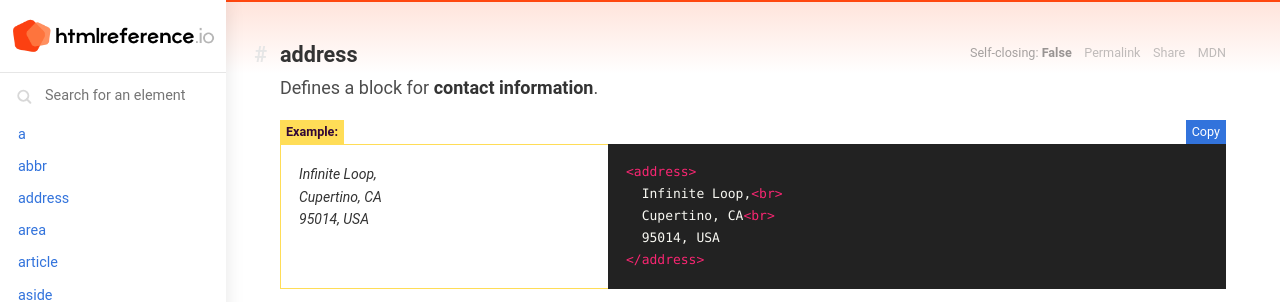
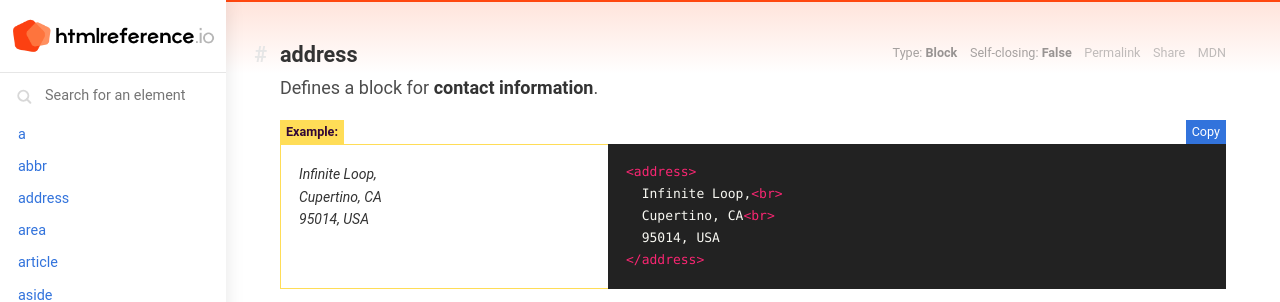
Before and after one commit to jgthms/html-reference, a Jekyll site: the page built from element/address/index.html, in a window 1280 px wide. Shown: the top 302 px of the page. Built offline with Jekyll 4.4.1, drawn with Linux system fonts in a browser that asks for light colours; comment, search, counter and statistics services are not loaded.

Commit message:
fix error on if

```diff
--- a/_includes/components/elements-links.html
+++ b/_includes/components/elements-links.html
@@ -1,5 +1,5 @@
 <nav class="element-links">
-  {% if page.elementType != '' %}
+  {% if page.elementType == '' %}
   {% else %}
   <span>
     Type: <strong>{{ page.elementType }}</strong>
```
